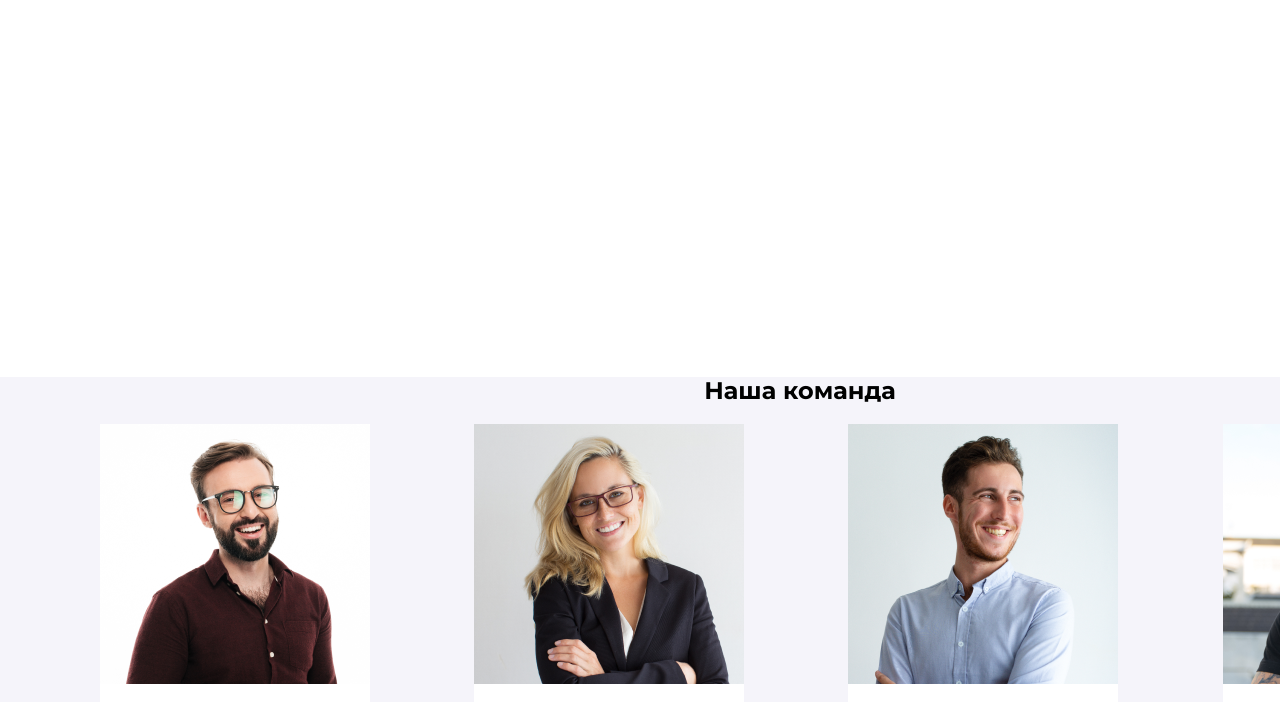
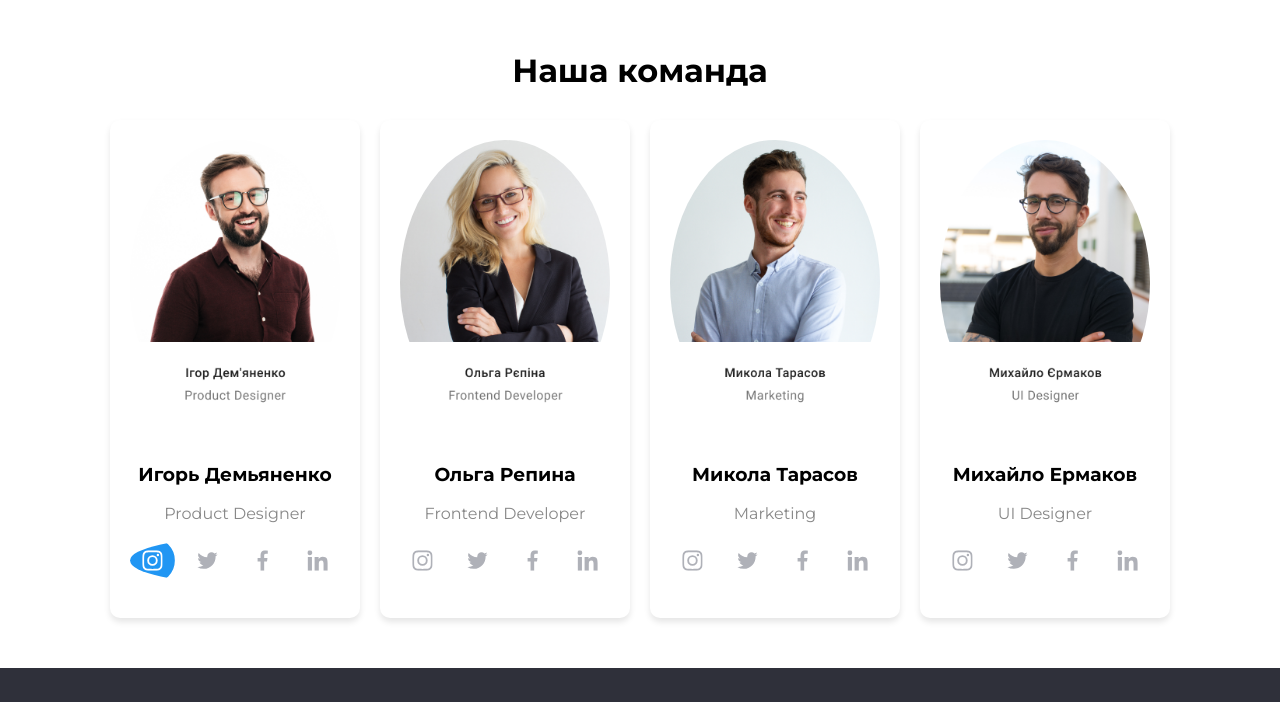
Before and after one commit to Tyberium1/WebStudio, a plain HTML site: page index.html in a window 1280 px wide. Shown: the part 1150-1852 px from the top of the page. Drawn offline with nearby package versions, Linux system fonts and the light colour scheme.

Commit message:
update team cards

```diff
--- a/index.html
+++ b/index.html
@@ -56,12 +56,36 @@
         <img src="/img/box 2.png" alt="" class="box2">
         <img src="/img/box 3.png" alt="" class="box3">
     </div>
-    <div class="ourTeam">
-        <h2 class="ourTeamWords">Наша команда</h2>
-        <img src="/img/team card/team card 1.png" alt="" class="team1">
-        <img src="/img/team card/team card 2.png" alt="" class="tema2">
-        <img src="/img/team card/team card 3.png" alt="" class="team3">
-        <img src="/img/team card/team card 4.png" alt="" class="team4">
+    <div class="teamSection">
+      <h2>Наша команда</h2>
+      <div class="teamContainer">
+        <div class="teamCard">
+          <img src="/img/team card/team card 1.png" alt="">
+          <h3>Игорь Демьяненко</h3>
+          <p>Product Designer</p>
+          <div class="social-icons">
+            <img src="/sociallinks.svg" alt="" class="socialIcons">
+          </div>
+        </div>
+        <div class="teamCard">
+          <img src="/img/team card/team card 2.png" alt="">
+          <h3>Ольга Репина</h3>
+          <p>Frontend Developer</p>
+          <img src="/sociallinks2.svg" alt="" class="socialIcons">
+        </div>
+        <div class="teamCard">
+          <img src="/img/team card/team card 3.png" alt="">
+          <h3>Микола Тарасов</h3>
+          <p>Marketing</p>
+          <img src="/sociallinks2.svg" alt="" class="socialIcons">
+        </div>
+        <div class="teamCard">
+          <img src="/img/team card/team card 4.png" alt="">
+          <h3>Михайло Ермаков</h3>
+          <p>UI Designer</p>
+          <img src="/sociallinks2.svg" alt="" class="socialIcons">
+        </div>
+      </div>
     </div>
 
     </main>
--- a/style/style.css
+++ b/style/style.css
@@ -55,18 +55,6 @@
     text-align: center;
 
 }
-.team1{
-    margin-left: 100px;
-}
-.tema2{
-    margin-left: 100px;
-}
-.team3{
-    margin-left: 100px;
-}
-.team4{
-    margin-left: 100px;
-}
 .lineInFooter{
     width: 1600px;
     height: 252px;
@@ -108,3 +96,66 @@ body{
     font-size: 14px;
     color: #666;
   }
+  .teamSection {
+    text-align: center;
+    padding: 50px 20px;
+  }
+
+  .teamSection h2 {
+    font-size: 2rem;
+    margin-bottom: 30px;
+  }
+
+  .teamContainer {
+    display: flex;
+    justify-content: center;
+    gap: 20px;
+    flex-wrap: wrap;
+  }
+
+  .teamCard {
+    background: #fff;
+    border-radius: 10px;
+    box-shadow: 0 4px 6px rgba(0, 0, 0, 0.1);
+    padding: 20px;
+    width: 250px;
+    text-align: center;
+    transition: transform 0.3s, box-shadow 0.3s;
+  }
+
+  .teamCard:hover {
+    transform: translateY(-10px);
+    box-shadow: 0 8px 15px rgba(0, 0, 0, 0.2);
+  }
+
+  .teamCard img {
+    width: 100%;
+    border-radius: 50%;
+    margin-bottom: 15px;
+  }
+
+  .team-card h3 {
+    font-size: 1.2rem;
+    margin: 10px 0;
+  }
+
+  .teamCard p {
+    color: #888;
+    margin-bottom: 15px;
+  }
+
+  .socialIcons {
+    display: flex;
+    justify-content: center;
+    gap: 10px;
+  }
+
+  .socialIcons a {
+    color: #555;
+    font-size: 19.2px;
+    transition: color 0.3s;
+  }
+
+  .socialIcons a:hover {
+    color: #007bff;
+  }
```
Also changed, not shown: sociallinks.svg (added), sociallinks2.svg (added).
